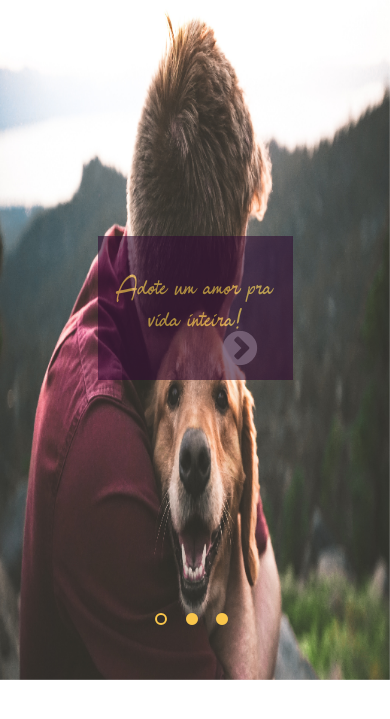
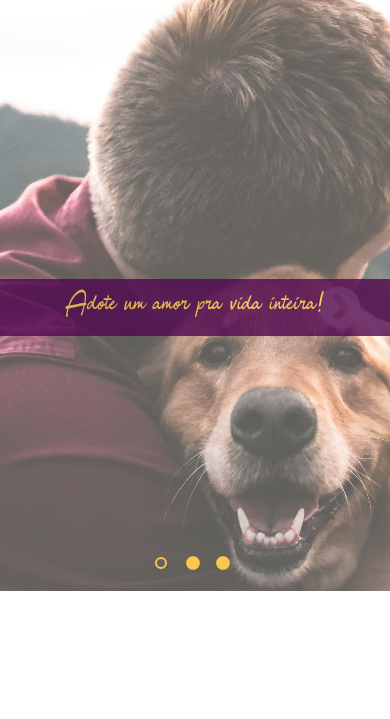
Before and after one commit to citi-onboarding/Abrigo, a Django app: page / in a window 390 px wide. Shown: the top 719 px of the page. Run offline with Django 3.2, Linux system fonts and the light colour scheme; some libraries are stand-ins or nearby versions.

Commit message:
Responsividade inicial

```diff
--- a/static/css/banner.css
+++ b/static/css/banner.css
@@ -6,11 +6,12 @@
     src: url('../samantha_4/SamanthaForPersonalUse.ttf');
 }
 #img-banner{
-    height: 680px;
+    height: 102vh;
     width: 100%;
+    overflow: hidden;
 }
 .secao-banner{
-    height: 680px;
+    height: 102vh;
     width: 100%;
 }
 #frase-banner{
@@ -18,7 +19,7 @@
     background-color: #310D31;
     opacity: 0.6;
     position: absolute;
-    top: 236px;
+    top: 35vh;
     left: 0;
     right: 0;
     margin-left: auto;
@@ -27,17 +28,17 @@
 }
 #frase-banner h1{
     font-weight: normal;
-    font-size: 2.0rem;
+    font-size: 4.0rem;
     color: #FAC64B;
-    margin: 40px 0;
+    margin: 6vh 0;
     font-style: normal;
     font-family: samantha;
 }
 .slick-prev{
-    left: 150px;
+    left: 14vw;
 }
 .slick-next{
-    right: 150px;
+    right: 14vw;
 }
 .slick-dotted.slick-slider{
     margin-bottom: 0;
@@ -54,14 +55,14 @@
 }
 .slick-dots li button:before{
     color: #FAC64B;
-    font-size: 14px;
+    font-size: 1rem;
     opacity: 1;
     width: auto;
     height: auto;
 }
 .slick-dots{
-    bottom: 50px;
+    bottom: 8vh;
 }
 .slick-prev:before, .slick-next:before {
-    font-size: 40px;
+    font-size: 3rem;
 }
--- /dev/null
+++ b/static/css/mediaquery.css
@@ -0,0 +1,27 @@
+@media only screen and (max-width: 600px){
+    #frase-banner{
+        top: 33vh;
+        width: 100%;
+    }
+    .slick-dots{
+        bottom: 2vh;
+    }
+    #frase-banner h1{
+        font-size: 2.0rem;
+        margin: 1.5vh 0;
+    }
+    #frase-banner{
+        background-color: #4F084F;
+        opacity: 0.8;
+    }
+    #img-banner{
+        height: 70vh;
+        transform: scale(1.2);
+        width: initial;
+        margin-left: -43vw;
+        opacity: 0.76;
+    }
+    .secao-banner{
+       height: 72vh;
+    }
+}
--- a/templates/base.html
+++ b/templates/base.html
@@ -11,6 +11,7 @@
     <link rel="stylesheet" type="text/css" href="{% static 'slick/slick-theme.css' %}"/>
     <link rel="stylesheet" href="{% static 'css/contato.css' %}">
     <link rel="stylesheet" href="{% static 'css/banner.css' %}">
+    <link rel="stylesheet" href="{% static 'css/mediaquery.css' %}">
     {% endblock %}
 
     <title>Document</title>
@@ -42,7 +43,7 @@
                 infinite: true,
                 speed: 500,
                 fade: true,
-                arrows: true
+                arrows: true,
             });
         });
     </script>
```
